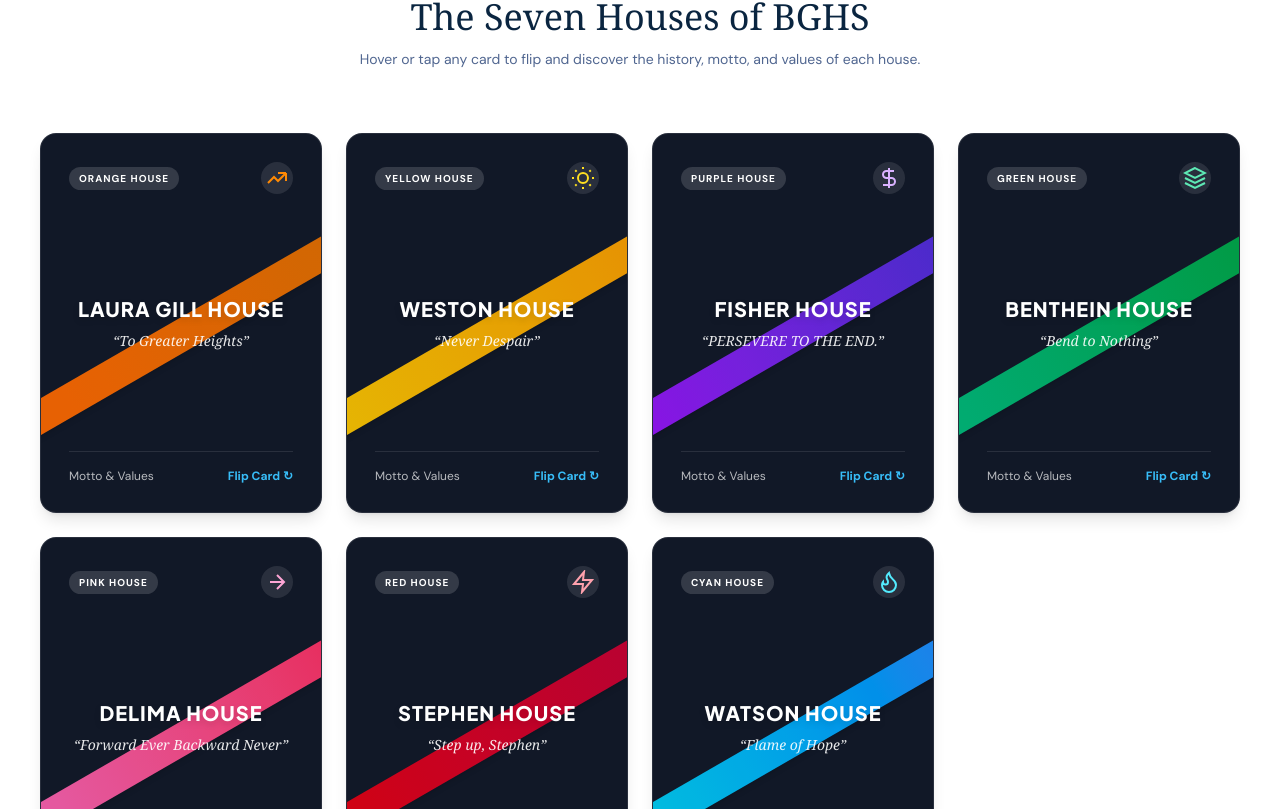
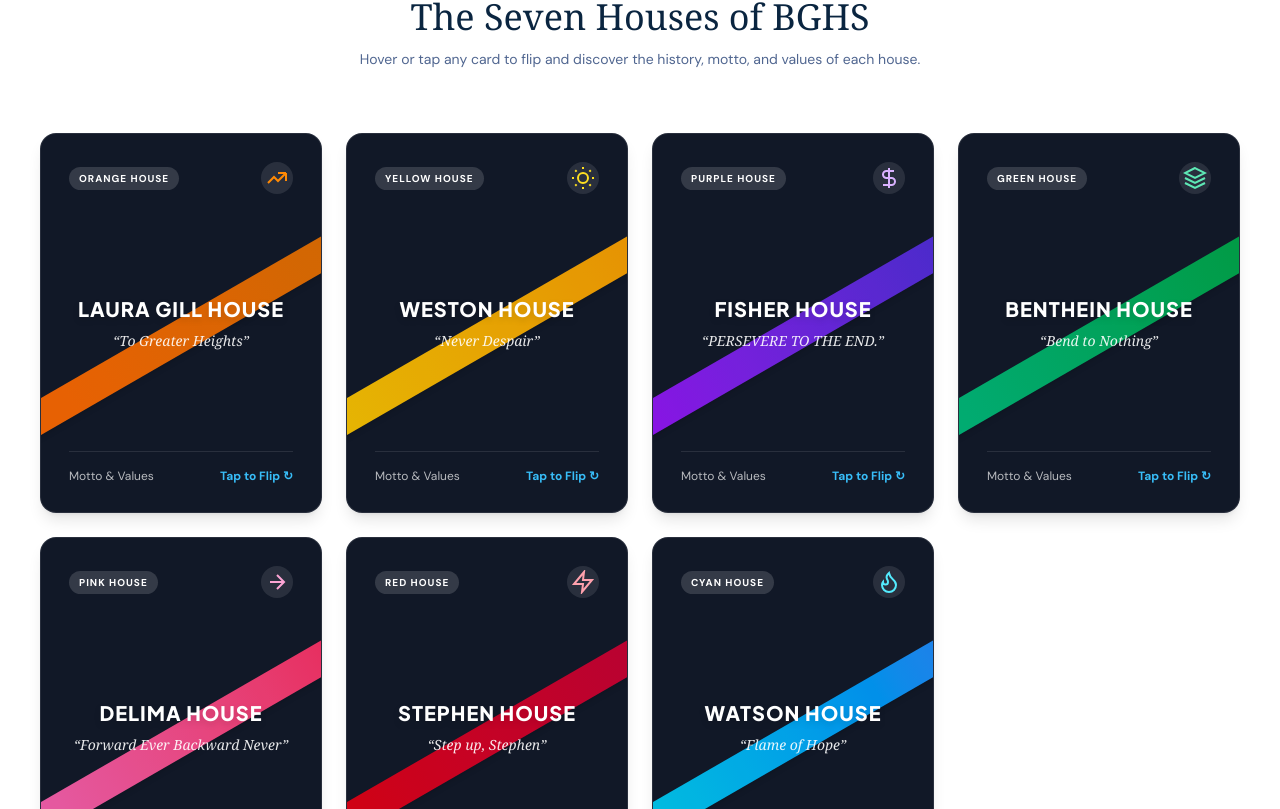
Before and after one commit to amansinghtco-beep/BGHS, a React (Vite) app: page /about in a window 1280 px wide. Shown: the part 5051-5860 px from the top of the page. Built offline with nearby package versions, Linux system fonts and the light colour scheme; a web font is replaced by a local one.

Commit message:
Enable tap-to-flip on mobile touch screens for the 7 House cards and add webkit 3d transform prefixes in CSS

```diff
--- a/src/app/InteractiveAbout.tsx
+++ b/src/app/InteractiveAbout.tsx
@@ -9,6 +9,14 @@ export default function InteractiveAbout() {
   const [activeLeader, setActiveLeader] = useState<number>(0);
   const [activeSymbol, setActiveSymbol] = useState<number>(0);
   const [prayerTab, setPrayerTab] = useState<"hymn" | "prayer">("hymn");
+  const [flippedHouses, setFlippedHouses] = useState<Record<string, boolean>>({});
+
+  const toggleHouseFlip = (houseName: string) => {
+    setFlippedHouses((prev) => ({
+      ...prev,
+      [houseName]: !prev[houseName],
+    }));
+  };
 
   // Crest symbols with custom inline vector illustrations (torch, open book, laurel wreath, harp, shield)
   const crestEmblems = [
@@ -715,13 +723,30 @@ export default function InteractiveAbout() {
 
           {/* 3D Flip Cards Grid */}
           <div className="grid grid-cols-1 sm:grid-cols-2 lg:grid-cols-4 gap-6">
-            {houses.map((house) => (
+            {houses.map((house) => {
+              const isFlipped = !!flippedHouses[house.name];
+              return (
                 <div
                   key={house.name}
-                className="group perspective-1000 h-[380px] w-full cursor-pointer select-none"
+                  onClick={() => toggleHouseFlip(house.name)}
+                  onKeyDown={(e) => {
+                    if (e.key === "Enter" || e.key === " ") {
+                      e.preventDefault();
+                      toggleHouseFlip(house.name);
+                    }
+                  }}
+                  tabIndex={0}
+                  role="button"
+                  aria-label={`${house.name} card, click or tap to flip`}
+                  aria-pressed={isFlipped}
+                  className="group perspective-1000 h-[380px] w-full cursor-pointer select-none focus:outline-none focus-visible:ring-2 focus-visible:ring-[#1D4ED8] rounded-2xl"
                 >
-                {/* 3D Container */}
-                <div className="relative w-full h-full transition-transform duration-700 transform-style-preserve-3d group-hover:rotate-y-180 rounded-2xl shadow-lg">
+                  {/* 3D Container with both hover and tap/click flip support */}
+                  <div
+                    className={`relative w-full h-full transition-transform duration-700 transform-style-preserve-3d rounded-2xl shadow-lg ${
+                      isFlipped ? "rotate-y-180" : "group-hover:rotate-y-180"
+                    }`}
+                  >
                     {/* FRONT FACE */}
                     <div className="absolute inset-0 backface-hidden rounded-2xl overflow-hidden bg-[#111827] text-white p-7 flex flex-col justify-between border border-white/10">
                       {/* Diagonal Color Sash Stripe */}
@@ -751,7 +776,7 @@ export default function InteractiveAbout() {
                       <div className="relative z-10 pt-4 border-t border-white/10 flex items-center justify-between text-xs text-white/70">
                         <span>Motto & Values</span>
                         <span className="text-xs text-[#38BDF8] font-bold flex items-center gap-1 group-hover:translate-x-1 transition-transform">
-                        Flip Card ↻
+                          <span>{isFlipped ? "Tap to Flip Back ↺" : "Tap to Flip ↻"}</span>
                         </span>
                       </div>
                     </div>
@@ -782,8 +807,9 @@ export default function InteractiveAbout() {
                         </p>
                       </div>
 
-                    <div className="pt-3 border-t border-white/15">
-                      <p className="text-[10px] font-bold uppercase text-white/60 mb-1">Core Values:</p>
+                      <div className="pt-3 border-t border-white/15 flex items-center justify-between">
+                        <div>
+                          <p className="text-[9px] font-bold uppercase text-white/60 mb-1">Core Values:</p>
                           <div className="flex flex-wrap gap-1.5">
                             {house.values.map((v) => (
                               <span key={v} className="text-[10px] font-bold bg-white/20 px-2 py-0.5 rounded-md text-white">
@@ -792,10 +818,16 @@ export default function InteractiveAbout() {
                             ))}
                           </div>
                         </div>
+
+                        <span className="text-[11px] font-bold text-amber-300 shrink-0 ml-2">
+                          Tap to Flip ↺
+                        </span>
                       </div>
                     </div>
                   </div>
-            ))}
+                </div>
+              );
+            })}
           </div>
         </div>
       </section>
--- a/src/index.css
+++ b/src/index.css
@@ -244,19 +244,24 @@
 /* 3D Flip Card Utilities */
 .perspective-1000 {
   perspective: 1000px;
+  -webkit-perspective: 1000px;
 }
 
 .transform-style-preserve-3d {
   transform-style: preserve-3d;
+  -webkit-transform-style: preserve-3d;
 }
 
 .backface-hidden {
   backface-visibility: hidden;
   -webkit-backface-visibility: hidden;
+  transform: translate3d(0, 0, 0);
+  -webkit-transform: translate3d(0, 0, 0);
 }
 
 .rotate-y-180 {
   transform: rotateY(180deg);
+  -webkit-transform: rotateY(180deg);
 }
 
 @media (max-width: 767px) {
```
Lines whose indentation alone changed are shown as unchanged.
